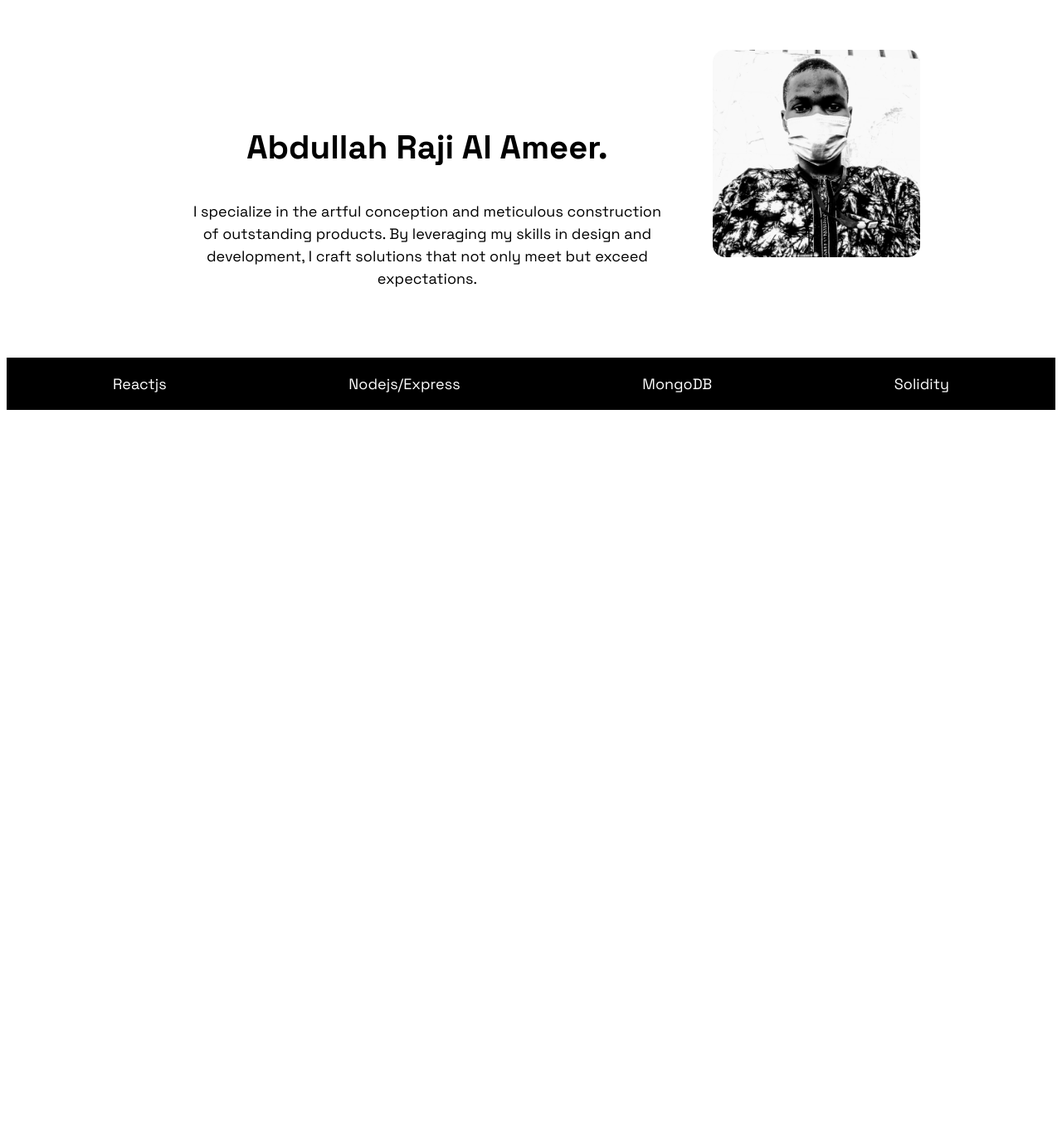
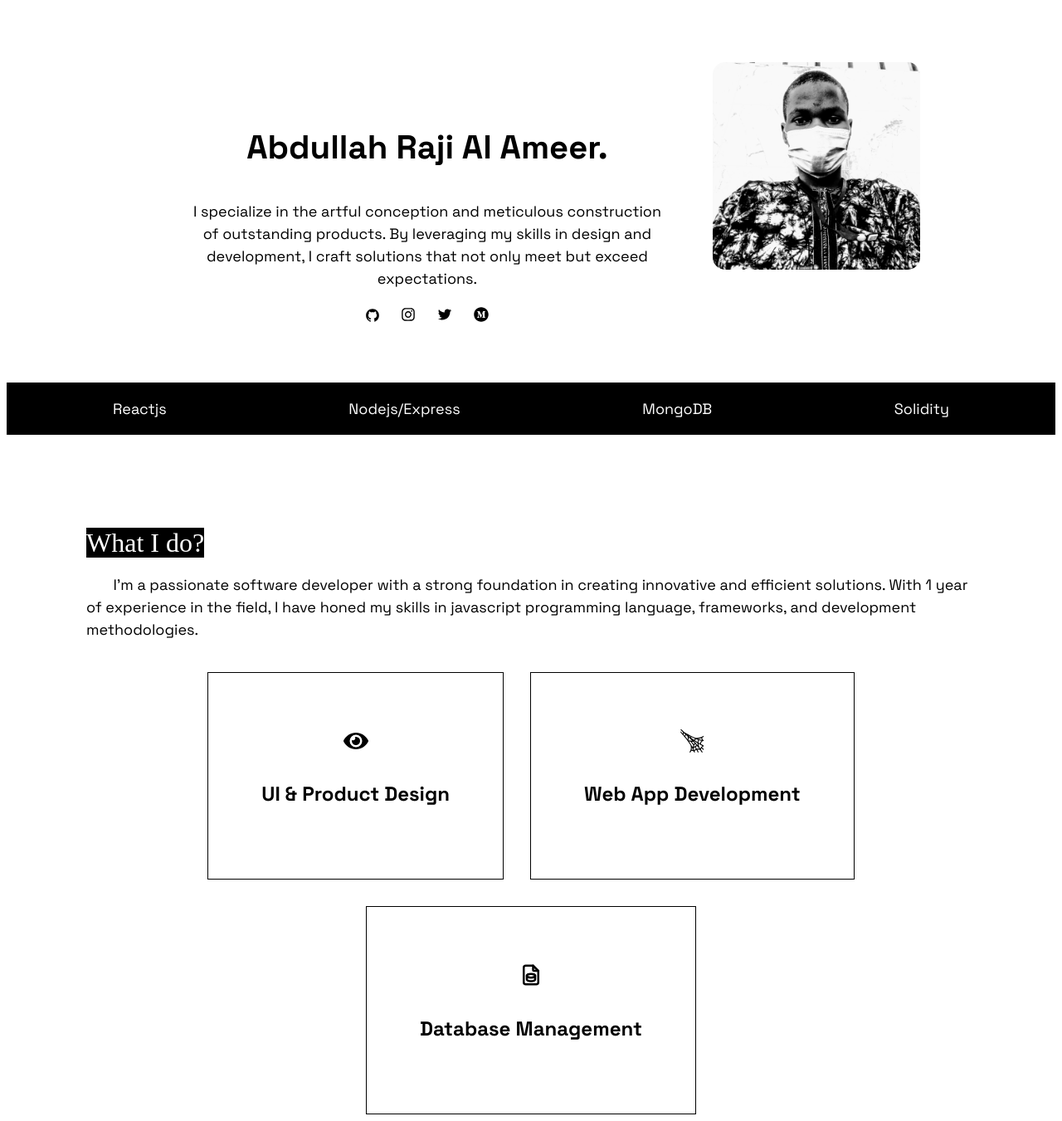
Before and after one commit to ameer017/ameer-portfolio-website, a React (Vite) app: page / in a window 1280 px wide. Shown: the part 241-1592 px from the top of the page at 83% size. Before the commit the page ends 800 px from the top, so only its background shows below. Built offline with nearby package versions, Linux system fonts and the light colour scheme.

Commit message:
what i do?

```diff
--- a/src/About/About.jsx
+++ b/src/About/About.jsx
@@ -1,43 +1,44 @@
-import React from 'react';
-import './About.scss';
-import {AiOutlineTwitter, AiOutlineInstagram, AiFillGithub, AiFillMediumCircle} from 'react-icons/ai'
+import React from "react";
+import "./About.scss";
+
+import { FaEye } from "react-icons/fa";
+import { TbFileDatabase } from "react-icons/tb";
+import { GiWebSpit } from "react-icons/gi";
+
+const elements = [
+  { id: 1, details: "UI & Product Design", heading: <FaEye /> },
+  { id: 2, details: "Web App Development", heading: <GiWebSpit /> },
+  { id: 3, details: "Database Management", heading: <TbFileDatabase /> },
+];
 
 const About = () => {
   return (
-    <section className='container' id='about'>
-      <div className='about'>
-        <div className='left'>
-          <h3>What I do.</h3>
-        </div>
+    <section className="container" id="about">
+      <small>
+        <mark>What I do?</mark>
+      </small>
+      <div className="about">
+        <p>
+          &nbsp;&nbsp;&nbsp;&nbsp;&nbsp;&nbsp;&nbsp;I'm a passionate software
+          developer with a strong foundation in creating innovative and
+          efficient solutions. With 1 year of experience in the field, I have
+          honed my skills in javascript programming language, frameworks, and
+          development methodologies.
+        </p>
 
-
-        <div className='right'>
-          <p>Hello! My name is Abdullahi Raji Al Ameer.
-          I'm a passionate software developer with a strong foundation in creating innovative and efficient solutions. With 1 year of experience in the field, I have honed my skills in javascript programming language, frameworks, and development methodologies.</p>
-
-          <div className='socials'>
-            <h4>Follow me</h4>
-
-            <a href="https://github.com/ameer017">
-                <AiFillGithub size={18}/>
-            </a>
-
-            <a href="https://www.instagram.com/a.rajiabdullahi/">
-                <AiOutlineInstagram size={18}/>
-            </a>
-            <a href="https://twitter.com/alAmeer170">
-                <AiOutlineTwitter size={18}/>
-            </a>
-            <a href="https://medium.com/@rajiabdullahi907">
-                <AiFillMediumCircle size={18}/>
-            </a>
-
+        <div className="element">
+          <div className="el_one">
+            {elements.map(({ id, heading, details }) => (
+              <div key={id}>
+                <span>{heading}</span>
+                <h2>{details}</h2>
+              </div>
+            ))}
           </div>
         </div>
-
       </div>
     </section>
-  )
-}
+  );
+};
 
-export default About
+export default About;
--- a/src/About/About.scss
+++ b/src/About/About.scss
@@ -1,3 +1,22 @@
+mark {
+  background-color: black;
+  color: #fff;
+  text-align: center;
+  font-family: Handlee;
+  font-size: 32px;
+  font-style: normal;
+  font-weight: 400;
+  line-height: normal;
+
+  @media  screen and (max-width: 768px) {
+    color: burlywood;
+  background-color: brown;
+  }
+}
+#about {
+
+  padding: 0 6em;
+}
 .about {
   display: flex;
   align-items: center;
@@ -5,40 +24,26 @@
   gap: 1.2rem;
   flex-wrap: wrap;
 
-  .left {
-    h1 {
-      padding: 0 1.2rem;
-      margin: 0 auto;
-    }
-  }
 
-  .middle {
-    display: flex;
-    align-items: center;
-    justify-content: center;
+  .element {
 
-    img {
-      width: 300px;
-      opacity: 0.5;
-      border-radius: 15px;
-      -webkit-border-radius: 15px;
-      -moz-border-radius: 15px;
-      -ms-border-radius: 15px;
-      -o-border-radius: 15px;
-    }
-  }
+    .el_one  {
+      display: flex;
+      gap: 2rem;
+      align-items: center;
+      flex-wrap: wrap;
+      justify-content: center;
 
-  .right {
-    .socials {
-      display: flex;
-      gap: 1.2em;
-      align-items: center;
+      div {
+        border: 1px solid;
+        padding: 4rem;
+        text-align: center;
 
-      a:hover {
-        transform: scale(1.2);
-        transition-duration: 500ms;
-        color: brown;
+        span {
+          font-size: 30px;
+        }
       }
     }
+
   }
 }
--- a/src/App.jsx
+++ b/src/App.jsx
@@ -22,7 +22,7 @@ function App() {
         <Navbar />
         <HeroSection/>
         <Featured/>
-        {/* <About/> */}
+        <About/>
         {/* <Services/> */}
         {/* <Projects/> */}
         {/* <Contact/> */}
--- a/src/Featured/Featured.scss
+++ b/src/Featured/Featured.scss
@@ -6,4 +6,9 @@
     @media screen and (max-width: 800px) {
         padding: 0 2em;
     }
+
+    @media  screen and (max-width: 768px) {
+        color: burlywood;
+      background-color: brown;
+      }
 }
--- a/src/HeroSection/HeroSection.jsx
+++ b/src/HeroSection/HeroSection.jsx
@@ -1,22 +1,48 @@
-import React from 'react'
-import './HeroSection.scss'
+import React from "react";
+import "./HeroSection.scss";
+import {
+  AiOutlineTwitter,
+  AiOutlineInstagram,
+  AiFillGithub,
+  AiFillMediumCircle,
+} from "react-icons/ai";
+
 const HeroSection = () => {
-
   return (
     <>
-      <section className='heroContainer container'>
-            <div className='hero-text container'>
-              <h1>Abdullah Raji Al Ameer.</h1>
-              <p>I specialize in the artful conception and meticulous construction of outstanding products. By leveraging my skills in design and development, I craft solutions that not only meet but exceed expectations.</p>
-            </div>
+      <section className="heroContainer container">
+        <div className="hero-text container">
+          <h1>Abdullah Raji Al Ameer.</h1>
+          <p>
+            I specialize in the artful conception and meticulous construction of
+            outstanding products. By leveraging my skills in design and
+            development, I craft solutions that not only meet but exceed
+            expectations.
+          </p>
 
-              <img src='/public/IMG_20220319_102711_109~2.jpg' width={250}/>
+          <div className='socials'>
 
+            <a href="https://github.com/ameer017">
+                <AiFillGithub size={18}/>
+            </a>
 
+            <a href="https://www.instagram.com/a.rajiabdullahi/">
+                <AiOutlineInstagram size={20}/>
+            </a>
+            <a href="https://twitter.com/alAmeer170">
+                <AiOutlineTwitter size={20}/>
+            </a>
+            <a href="https://medium.com/@rajiabdullahi907">
+                <AiFillMediumCircle size={20}/>
+            </a>
+
+          </div>
+        </div>
+
+        <img src="/IMG_20220319_102711_109~2.jpg" width={250} />
       </section>
+    </>
+  );
+};
 
-    </>
-  )
-}
-
-export default HeroSection
+export default HeroSection;
--- a/src/HeroSection/HeroSection.scss
+++ b/src/HeroSection/HeroSection.scss
@@ -9,27 +9,46 @@
     width: 50%;
     text-wrap: wrap;
 
+
     @media screen and (max-width: 770px) {
       width: 100%;
     }
+
+    .socials {
+      font-size: 20px;
+      display: flex;
+      gap: 1.2em;
+      align-items: center;
+      justify-content: center;
+
+      a {
+        color: black;
+      }
+
+      a:hover {
+        transform: scale(1.2);
+        transition-duration: 500ms;
+        color: brown;
+      }
+    }
   }
-  a:after {
-    content: "";
-    position: absolute;
-    width: 100%;
-    transform: scaleX(0);
-    height: 1px;
-    bottom: -4px;
-    left: 0;
-    background-image: linear-gradient(to right, gray, #0a192f, gray);
-    transform-origin: bottom center;
-    transition: transform 0.25s ease;
-  }
+  // a:after {
+  //   content: "";
+  //   position: absolute;
+  //   width: 100%;
+  //   transform: scaleX(0);
+  //   height: 1px;
+  //   bottom: -4px;
+  //   left: 0;
+  //   background-image: linear-gradient(to right, gray, #0a192f, gray);
+  //   transform-origin: bottom center;
+  //   transition: transform 0.25s ease;
+  // }
 
-  a:hover::after {
-    transform: scaleX(1);
-    transform-origin: bottom center;
-  }
+  // a:hover::after {
+  //   transform: scaleX(1);
+  //   transform-origin: bottom center;
+  // }
 
   img {
     object-fit: cover;
--- a/src/NavBar/NavBar.scss
+++ b/src/NavBar/NavBar.scss
@@ -92,13 +92,20 @@
 
 
   @media screen and (max-width: 768px) {
+    .navbar {
+      background-color: brown;
+    }
+
+    .navbar-logo, .icon {
+      color: burlywood;
+    }
     .navbar-links, .btn{
       display: none;
     }
 
     .navbar-toggle {
       display: block;
-      background-color: #000;
+      background-color: burlywood;
 
     }
 
@@ -108,11 +115,11 @@
       position: absolute;
       top: 60px;
       left: 0;
-      width: 100%;
+      width: 93.9%;
       height: 50vh;
       padding: 20px;
       text-align: center;
-      background-color: #fff;
+      background-color: burlywood;
     }
 
     .active a {
--- a/src/index.css
+++ b/src/index.css
@@ -16,6 +16,11 @@
 
   scroll-padding-top: 7rem;
   scroll-behavior: smooth;
+
+  @media  screen and (max-width: 760px) {
+    color: brown;
+  background-color: burlywood;
+  }
 }
 
 .container {
@@ -37,8 +42,6 @@ h3{
     color: inherit;
     -webkit-transition: all .4s;
     transition: all .4s;
-
-
 }
 
 p{
```
